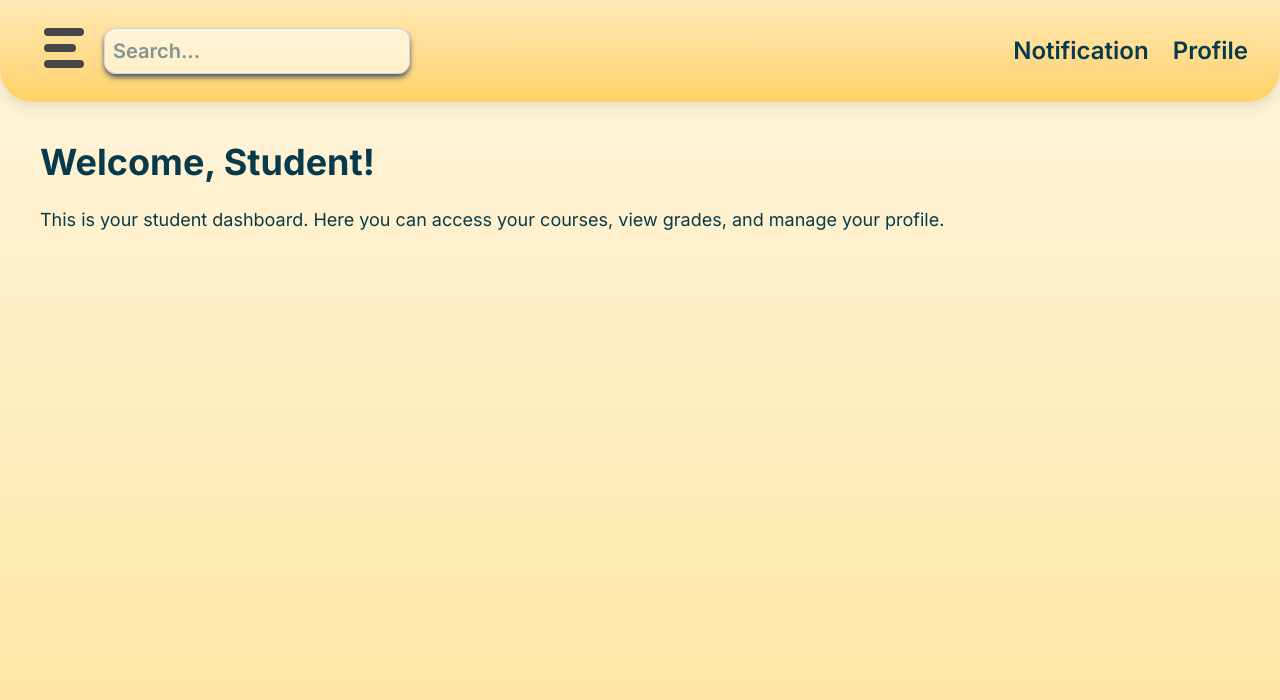
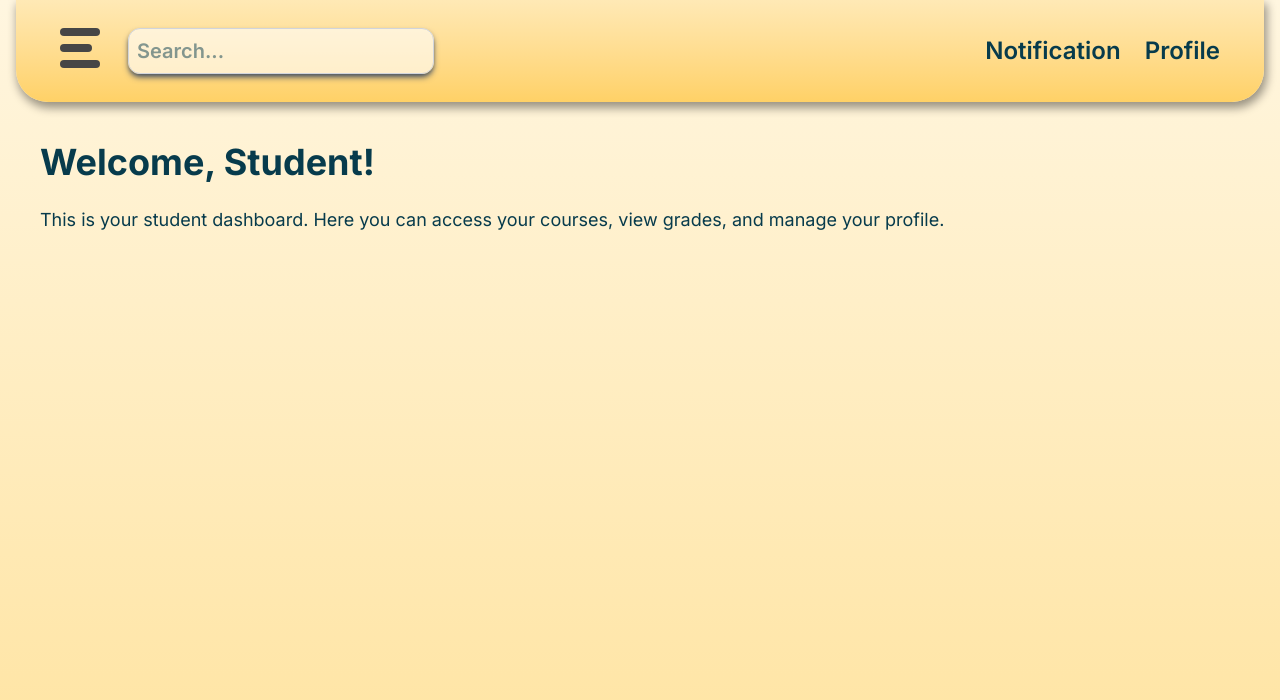
Before and after one commit to GauravVerdhanMaheshwari/College-assigment-portal, a React (Vite) app in the folder frontend/: page /student in a window 1280 px wide. Shown: the top 700 px of the page. Built offline with nearby package versions, Linux system fonts and the light colour scheme; sample sign-in values are in the browser's storage.

Commit message:
fix: adjust shadow and margin in Header component for improved layout

```diff
--- a/frontend/src/components/Header.jsx
+++ b/frontend/src/components/Header.jsx
@@ -3,10 +3,10 @@ import React from "react";
 function Header({ headerStyle, textColor, searchPlaceholder = "Search..." }) {
   return (
     <div
-      className={`bg-gradient-to-t ${headerStyle} ${textColor} flex flex-row items-center p-4 shadow-[0px_4px_16px_1px_rgba(0,_0,_0,_0.1)] rounded-b-4xl`}
+      className={`bg-gradient-to-t ${headerStyle} ${textColor} flex flex-row items-center p-4 shadow-[2px_5px_10px_1px_rgba(0,_0,_0,_0.4)] rounded-b-4xl mx-4`}
     >
       <div className="flex flex-row ml-2">
-        <div className="w-12 h-12 my-1 ml-3 mr-5 ">
+        <div className="w-12 h-12 my-1 ml-3 mr-7">
           <div className=" bg-[#464646] rounded-2xl py-1 px-5 m-2"></div>
           <div className="bg-[#464646] rounded-2xl py-1 px-3 m-2"></div>
           <div className="bg-[#464646] rounded-2xl py-1 px-5 m-2"></div>
@@ -19,7 +19,7 @@ function Header({ headerStyle, textColor, searchPlaceholder = "Search..." }) {
           />
         </div>
       </div>
-      <div className="flex-grow flex flex-row justify-end items-center gap-6 mr-4">
+      <div className="flex-grow flex flex-row justify-end items-center gap-6 mr-7">
         <div>
           <h1 className="text-2xl font-semibold">Notification</h1>
         </div>
```
